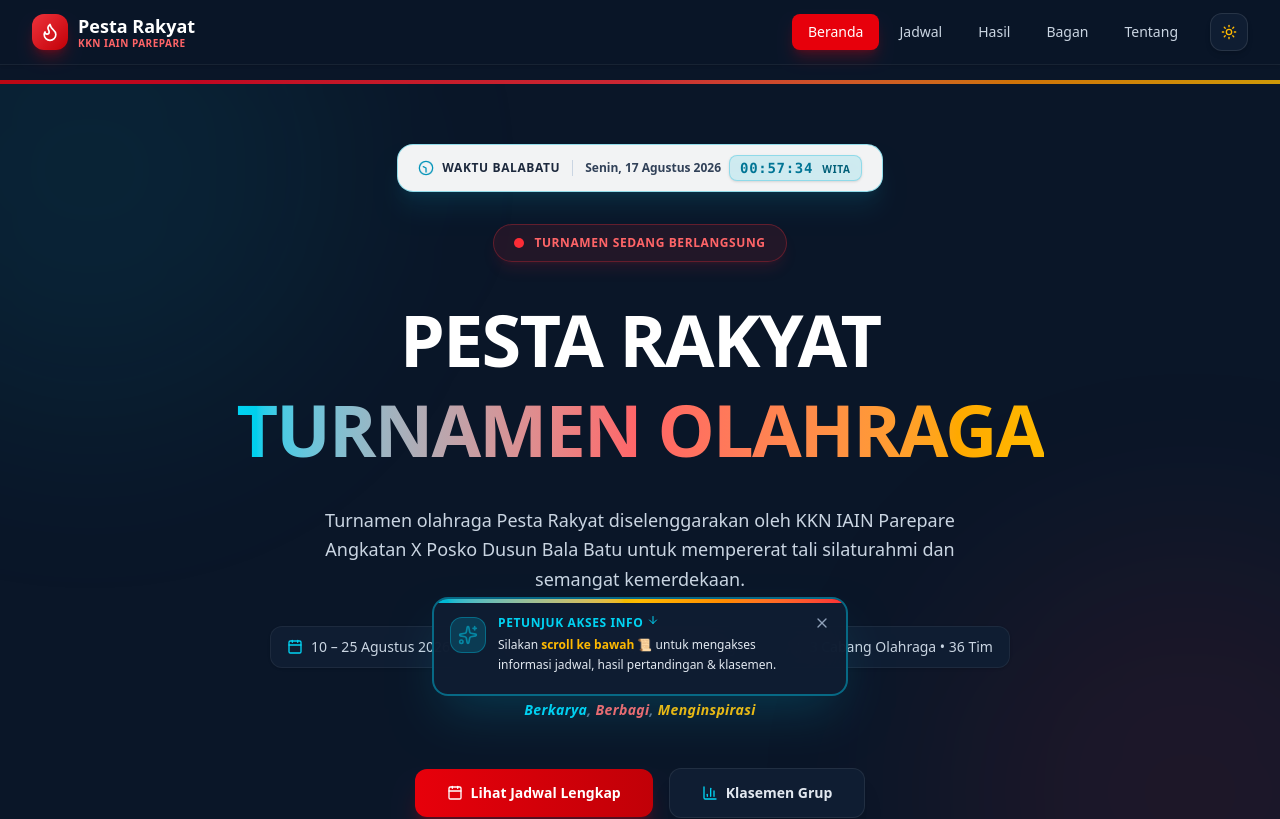
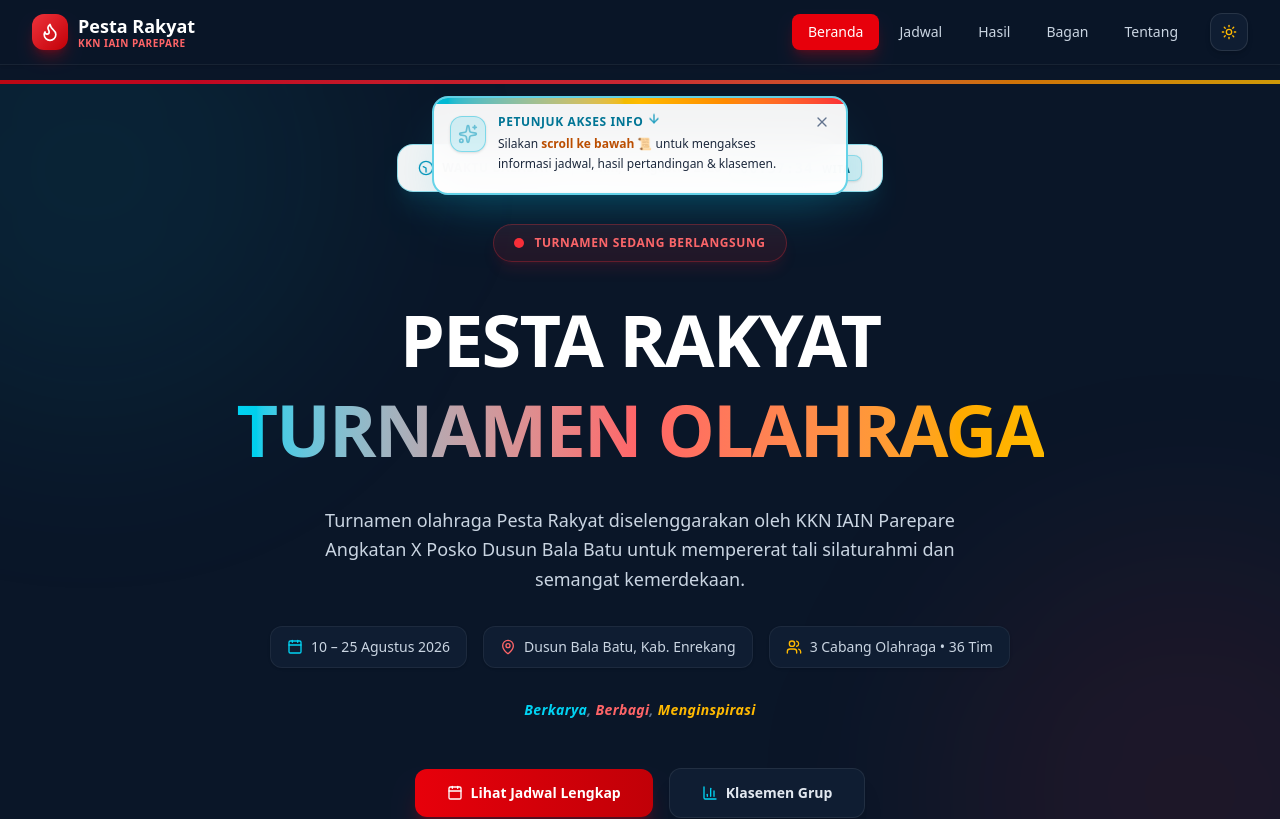
Before and after one commit to Ashif1306/Pestarakyat, a Next.js app: page / in a window 1280 px wide. Shown: the top 819 px of the page. Built offline with nearby package versions, Linux system fonts and the light colour scheme.

Commit message:
Update WelcomeToast position to top of screen and optimize high contrast styling for Light and Dark modes

```diff
--- a/src/components/WelcomeToast.tsx
+++ b/src/components/WelcomeToast.tsx
@@ -1,7 +1,7 @@
 'use client';
 
 import { useEffect, useState } from 'react';
-import { Sparkles, ChevronDown, Menu, X, ArrowDown } from 'lucide-react';
+import { Sparkles, X, ArrowDown } from 'lucide-react';
 
 export default function WelcomeToast() {
   const [visible, setVisible] = useState(false);
@@ -36,38 +36,38 @@ export default function WelcomeToast() {
   if (!visible) return null;
 
   return (
-    <div className="fixed bottom-6 left-1/2 -translate-x-1/2 z-50 px-4 w-full max-w-md animate-bounce-short no-print">
-      <div className="bg-[#0f1d32]/95 dark:bg-[#0f1d32]/95 backdrop-blur-xl border-2 border-cyan-500/50 rounded-2xl p-4 shadow-2xl shadow-cyan-500/20 text-white flex items-start gap-3 relative overflow-hidden">
-        {/* Top glowing cyan bar */}
-        <div className="absolute top-0 left-0 right-0 h-1 bg-gradient-to-r from-cyan-500 via-amber-400 to-red-500" />
+    <div className="fixed top-20 sm:top-24 left-1/2 -translate-x-1/2 z-50 px-4 w-full max-w-md animate-bounce-short no-print transition-all">
+      <div className="bg-white/95 dark:bg-[#0f1d32]/95 backdrop-blur-xl border-2 border-cyan-500/60 dark:border-cyan-500/50 rounded-2xl p-4 shadow-2xl shadow-cyan-500/20 text-slate-900 dark:text-white flex items-start gap-3 relative overflow-hidden transition-colors">
+        {/* Top glowing accent bar */}
+        <div className="absolute top-0 left-0 right-0 h-1.5 bg-gradient-to-r from-cyan-500 via-amber-400 to-red-500" />
 
         {/* Animated Icon */}
-        <div className="w-9 h-9 rounded-xl bg-cyan-500/20 border border-cyan-500/40 flex items-center justify-center flex-shrink-0 mt-0.5">
-          <Sparkles className="w-5 h-5 text-cyan-400 animate-pulse" />
+        <div className="w-9 h-9 rounded-xl bg-cyan-500/15 dark:bg-cyan-500/20 border border-cyan-500/40 flex items-center justify-center flex-shrink-0 mt-0.5 shadow-sm">
+          <Sparkles className="w-5 h-5 text-cyan-600 dark:text-cyan-400 animate-pulse" />
         </div>
 
         {/* Content */}
         <div className="flex-1 pr-6 space-y-1">
-          <div className="text-xs font-extrabold text-cyan-400 uppercase tracking-wider flex items-center gap-1">
+          <div className="text-xs font-extrabold text-cyan-700 dark:text-cyan-400 uppercase tracking-wider flex items-center gap-1">
             <span>Petunjuk Akses Info</span>
-            <ArrowDown className="w-3 h-3 text-cyan-400 animate-bounce" />
+            <ArrowDown className="w-3.5 h-3.5 text-cyan-600 dark:text-cyan-400 animate-bounce" />
           </div>
 
           {/* Desktop Text */}
-          <p className="hidden sm:block text-xs font-medium text-slate-200 leading-relaxed">
-            Silakan <strong className="text-amber-400">scroll ke bawah 📜</strong> untuk mengakses informasi jadwal, hasil pertandingan & klasemen.
+          <p className="hidden sm:block text-xs font-medium text-slate-800 dark:text-slate-200 leading-relaxed">
+            Silakan <strong className="text-amber-700 dark:text-amber-400 font-extrabold">scroll ke bawah 📜</strong> untuk mengakses informasi jadwal, hasil pertandingan & klasemen.
           </p>
 
           {/* Mobile Text */}
-          <p className="block sm:hidden text-xs font-medium text-slate-200 leading-relaxed">
-            Silakan <strong className="text-amber-400">scroll ke bawah 📜</strong> atau tap <strong className="text-cyan-400">menu ☰ (garis tiga)</strong> navigasi di atas untuk mengakses informasi.
+          <p className="block sm:hidden text-xs font-medium text-slate-800 dark:text-slate-200 leading-relaxed">
+            Silakan <strong className="text-amber-700 dark:text-amber-400 font-extrabold">scroll ke bawah 📜</strong> atau tap <strong className="text-cyan-700 dark:text-cyan-400 font-extrabold">menu ☰ (garis tiga)</strong> navigasi di atas untuk mengakses informasi.
           </p>
         </div>
 
         {/* Close Button */}
         <button
           onClick={() => setVisible(false)}
-          className="text-slate-400 hover:text-white p-1 rounded-lg hover:bg-slate-700/50 transition-colors absolute top-3 right-3"
+          className="text-slate-500 dark:text-slate-400 hover:text-slate-900 dark:hover:text-white p-1 rounded-lg hover:bg-slate-200 dark:hover:bg-slate-700/50 transition-colors absolute top-3 right-3"
           title="Tutup pemberitahuan"
         >
           <X className="w-4 h-4" />
```
